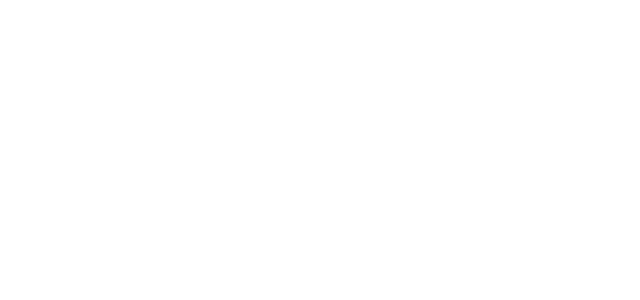
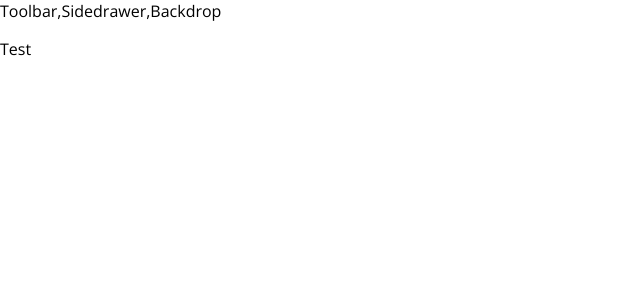
Before and after one commit to giorgiofrittoli/burger-app, a React (Create React App) app: page / in a window 1280 px wide. Shown: the top 300 px of the page, without its empty margins (0-640 px from the left). Built offline with nearby package versions, Linux system fonts and the light colour scheme.

Commit message:
base app

```diff
--- a/src/App.js
+++ b/src/App.js
@@ -1,8 +1,18 @@
-function App() {
-  return (
-    <div>
-    </div>
-  );
+import { Component } from "react";
+import Layout from "./components/Layout/Layout";
+
+class App extends Component {
+
+  render() {
+    return (
+      <div>
+        <Layout>
+          <p>Test</p>
+        </Layout>
+      </div >
+    );
+  }
+
 }
 
 export default App;
--- /dev/null
+++ b/src/components/Layout/Layout.js
@@ -0,0 +1,13 @@
+import React from "react";
+import Aux from "../../hoc/Aux";
+
+const layout = (props) => (
+    <Aux>
+        <div>Toolbar,Sidedrawer,Backdrop</div>
+        <main>
+            {props.children}
+        </main>
+    </Aux>
+);
+
+export default layout;
--- /dev/null
+++ b/src/hoc/Aux.js
@@ -0,0 +1,3 @@
+const aux = (props) => props.children;
+
+export default aux;
--- a/src/index.css
+++ b/src/index.css
@@ -1,13 +1,4 @@
 body {
   margin: 0;
-  font-family: -apple-system, BlinkMacSystemFont, 'Segoe UI', 'Roboto', 'Oxygen',
-    'Ubuntu', 'Cantarell', 'Fira Sans', 'Droid Sans', 'Helvetica Neue',
-    sans-serif;
-  -webkit-font-smoothing: antialiased;
-  -moz-osx-font-smoothing: grayscale;
+  font-family: "Open sans", sans-serif;
 }
-
-code {
-  font-family: source-code-pro, Menlo, Monaco, Consolas, 'Courier New',
-    monospace;
-}
```
